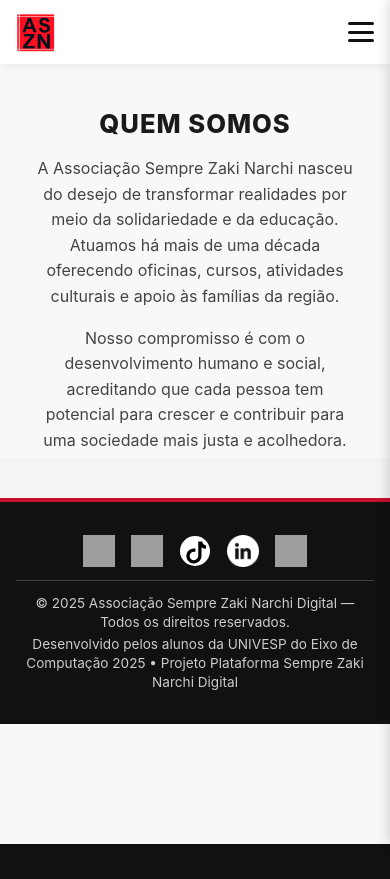
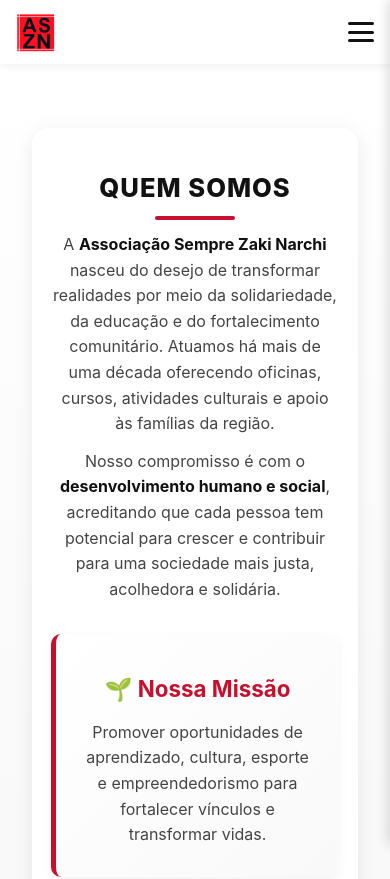
Before and after one commit to Audreysilverio/aszn-digital, a React (Vite) app: page /quem-somos in a window 390 px wide. Shown: the top 879 px of the page. Before the commit the page ends 844 px from the top, so only its background shows below. Built offline with nearby package versions, Linux system fonts and the light colour scheme; no server answers; grey boxes are pictures that could not be loaded.

Commit message:
Finalização do Front-end

```diff
--- a/src/pages/nossasAtividades/NossasAtividades.jsx
+++ b/src/pages/nossasAtividades/NossasAtividades.jsx
@@ -24,7 +24,7 @@
 import escolaMecanico from "../../assets/escolaMecanico.png";
 
 const linkCadastro =
-  "https://docs.google.com/forms/d/e/1FAIpQLScxkkHtIWXQgQkRDj5oYKd2tQWonG4bOIo2efqG-er6mn5wYw/viewform";
+  "https://docs.google.com/forms/d/e/1FAIpQLScxkkHtIWXQgQkRDj5oYKd2tQWonG4bOIo2efqG-er6mn5wYw/viewform?fbclid=PAVERFWANedAVleHRuA2FlbQIxMQABpyVKPX8tEgrGysylf4M5P7D7irRjuujxHic62LS2jG1ILKuLIPd6V8K2bh4q_aem_lpPZPAMpQwGMh7xM3QJjtg";
 
 // 🔗 Redes oficiais
 const social = {
@@ -93,7 +93,7 @@
         className={styles["btn-saiba-mais"]}
         style={{ marginBottom: "2rem" }}
       >
-        Inscreva-se
+        📝 Inscreva-se
       </a>
 
       <div className={styles["cards-container"]}>
@@ -114,9 +114,6 @@
                   className={`${styles.media}${imgFocus}`}
                   loading="lazy"
                 />
-                <figcaption className={styles.figcaption}>
-                  {atv.titulo}
-                </figcaption>
               </figure>
               <div className={styles["card-content"]}>
                 <h3>{atv.titulo}</h3>
@@ -135,7 +132,7 @@
         className={styles["btn-saiba-mais"]}
         style={{ marginTop: "2rem" }}
       >
-        Inscreva-se
+        📝 Inscreva-se
       </a>
 
       {/* 📣 Redes sociais */}
@@ -143,7 +140,6 @@
         <h3>Fique ligado nas nossas redes sociais</h3>
         <p>Acompanhe novidades, inscrições e fotos das atividades:</p>
         <nav aria-label="Redes sociais">
-          {social.instagram && (
           <a
             href={social.instagram}
             target="_blank"
@@ -152,8 +148,6 @@
           >
             📸 Instagram
           </a>
-          )}
-          {social.facebook && (
           <a
             href={social.facebook}
             target="_blank"
@@ -162,8 +156,7 @@
           >
             👍 Facebook
           </a>
-          )}
-          {social.tiktok && (
+          {/* TikTok SEM condição para garantir render */}
           <a
             href={social.tiktok}
             target="_blank"
@@ -172,7 +165,6 @@
           >
             🎵 TikTok
           </a>
-          )}
         </nav>
       </div>
     </section>
--- a/src/pages/nossasAtividades/nossasAtividades.module.scss
+++ b/src/pages/nossasAtividades/nossasAtividades.module.scss
@@ -3,14 +3,25 @@
   padding: 4rem 2rem;
   text-align: center;
 
-  h2 {
-    color: #111;
-    font-size: 2.2rem;
-    font-weight: 700;
-    text-transform: uppercase;
-    margin-bottom: 3rem;
-    letter-spacing: 1px;
+h2 {
+  font-size: clamp(1.8rem, 3vw, 2.4rem);
+  font-weight: 800;
+  color: var(--preto);
+  text-transform: uppercase;
+  letter-spacing: 1px;
+  margin-bottom: 1.5rem;
+  position: relative;
+
+  &::after {
+    content: "";
+    display: block;
+    width: 80px;
+    height: 4px;
+    background: var(--carmim);
+    margin: 0.75rem auto 0;
+    border-radius: 2px;
   }
+}
 }
 
 /* === GRID DE CARDS === */
--- a/src/pages/quemSomos/QuemSomos.jsx
+++ b/src/pages/quemSomos/QuemSomos.jsx
@@ -1,14 +1,32 @@
+import s from "./quemSomos.module.scss";
+
 export default function QuemSomos() {
   return (
-    <section style={{ color: "#1a1a1a", textAlign: "center", padding: "2rem" }}>
-      <h2 style={{ color: "#1a1a1a" }}>Quem Somos</h2>
-      <p style={{ maxWidth: "700px", margin: "1rem auto", lineHeight: "1.6" }}>
-        A Associação Sempre Zaki Narchi nasceu do desejo de transformar realidades por meio da solidariedade e da educação.
-        Atuamos há mais de uma década oferecendo oficinas, cursos, atividades culturais e apoio às famílias da região.
-      </p>
-      <p style={{ maxWidth: "700px", margin: "1rem auto", lineHeight: "1.6" }}>
-        Nosso compromisso é com o desenvolvimento humano e social, acreditando que cada pessoa tem potencial para crescer e contribuir para uma sociedade mais justa e acolhedora.
-      </p>
+    <section className={s.quemSomos}>
+      <div className={s.container}>
+        <h2>Quem Somos</h2>
+
+        <p>
+          A <strong>Associação Sempre Zaki Narchi</strong> nasceu do desejo de
+          transformar realidades por meio da solidariedade, da educação e do
+          fortalecimento comunitário. Atuamos há mais de uma década oferecendo
+          oficinas, cursos, atividades culturais e apoio às famílias da região.
+        </p>
+
+        <p>
+          Nosso compromisso é com o <strong>desenvolvimento humano e social</strong>,
+          acreditando que cada pessoa tem potencial para crescer e contribuir
+          para uma sociedade mais justa, acolhedora e solidária.
+        </p>
+
+        <div className={s.missaoBox}>
+          <h3>🌱 Nossa Missão</h3>
+          <p>
+            Promover oportunidades de aprendizado, cultura, esporte e
+            empreendedorismo para fortalecer vínculos e transformar vidas.
+          </p>
+        </div>
+      </div>
     </section>
   );
 }
--- a/src/pages/quemSomos/quemSomos.module.scss
+++ b/src/pages/quemSomos/quemSomos.module.scss
@@ -0,0 +1,124 @@
+:root {
+  --carmim: #c8102e;
+  --preto: #111111;
+  --cinza-900: #1a1a1a;
+  --cinza-700: #444444;
+  --cinza-100: #f5f5f5;
+}
+
+/* Seção principal */
+.quemSomos {
+  background: linear-gradient(180deg, #ffffff 0%, #f8f8f8 100%);
+  color: var(--cinza-900);
+  text-align: center;
+  padding: 4rem 2rem;
+  display: flex;
+  align-items: center;
+  justify-content: center;
+  min-height: 100vh;
+  animation: fadeIn 0.8s ease-in-out;
+}
+
+/* Container central */
+.container {
+  max-width: 850px;
+  background: #fff;
+  border-radius: 16px;
+  box-shadow: 0 4px 20px rgba(0, 0, 0, 0.08);
+  padding: 3rem 2rem;
+  animation: slideUp 0.7s ease-out;
+}
+
+/* Títulos */
+h2 {
+  font-size: clamp(1.8rem, 3vw, 2.4rem);
+  font-weight: 800;
+  color: var(--preto);
+  text-transform: uppercase;
+  letter-spacing: 1px;
+  margin-bottom: 1.5rem;
+  position: relative;
+
+  &::after {
+    content: "";
+    display: block;
+    width: 80px;
+    height: 4px;
+    background: var(--carmim);
+    margin: 0.75rem auto 0;
+    border-radius: 2px;
+  }
+}
+
+p {
+  font-size: 1.05rem;
+  line-height: 1.7;
+  color: var(--cinza-700);
+  margin: 1.2rem auto;
+  max-width: 700px;
+
+  strong {
+    color: var(--preto);
+    font-weight: 700;
+  }
+}
+
+/* Bloco Missão */
+.missaoBox {
+  background: linear-gradient(135deg, #fff 0%, #f9f9f9 100%);
+  border-left: 5px solid var(--carmim);
+  border-radius: 10px;
+  padding: 1.8rem 1.5rem;
+  margin-top: 2.5rem;
+  box-shadow: 0 3px 10px rgba(0, 0, 0, 0.05);
+  text-align: center;
+
+  h3 {
+    font-size: 1.4rem;
+    font-weight: 700;
+    color: var(--carmim);
+    margin-bottom: 0.8rem;
+  }
+
+  p {
+    font-size: 1rem;
+    color: var(--cinza-700);
+    margin: 0;
+  }
+}
+
+/* Animações */
+@keyframes fadeIn {
+  from {
+    opacity: 0;
+  }
+  to {
+    opacity: 1;
+  }
+}
+
+@keyframes slideUp {
+  from {
+    transform: translateY(40px);
+    opacity: 0;
+  }
+  to {
+    transform: translateY(0);
+    opacity: 1;
+  }
+}
+
+/* Responsivo */
+@media (max-width: 768px) {
+  .container {
+    padding: 2rem 1.2rem;
+  }
+
+  h2 {
+    font-size: 1.8rem;
+  }
+
+  .missaoBox {
+    margin-top: 2rem;
+  }
+}
```
Lines whose indentation alone changed are shown as unchanged.
